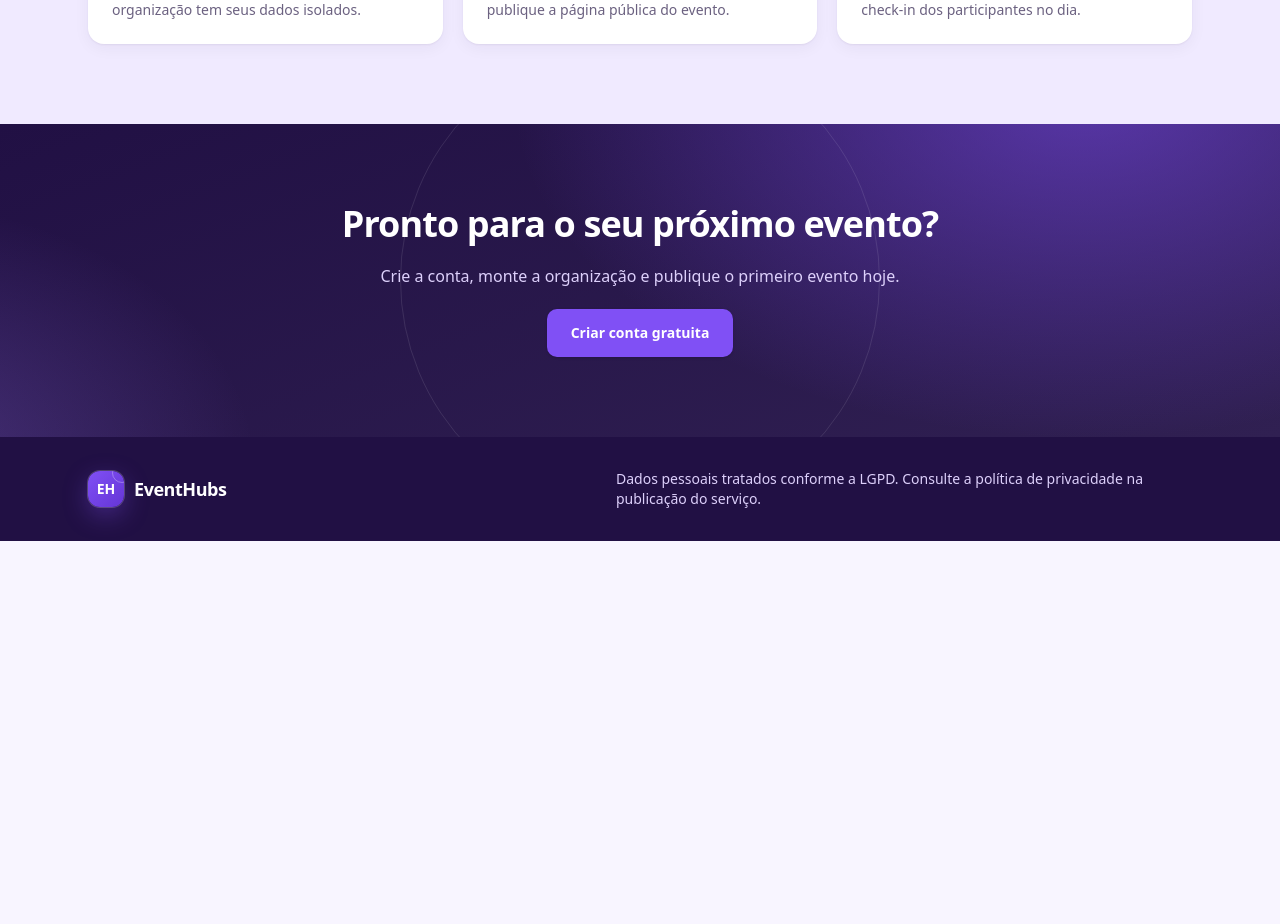
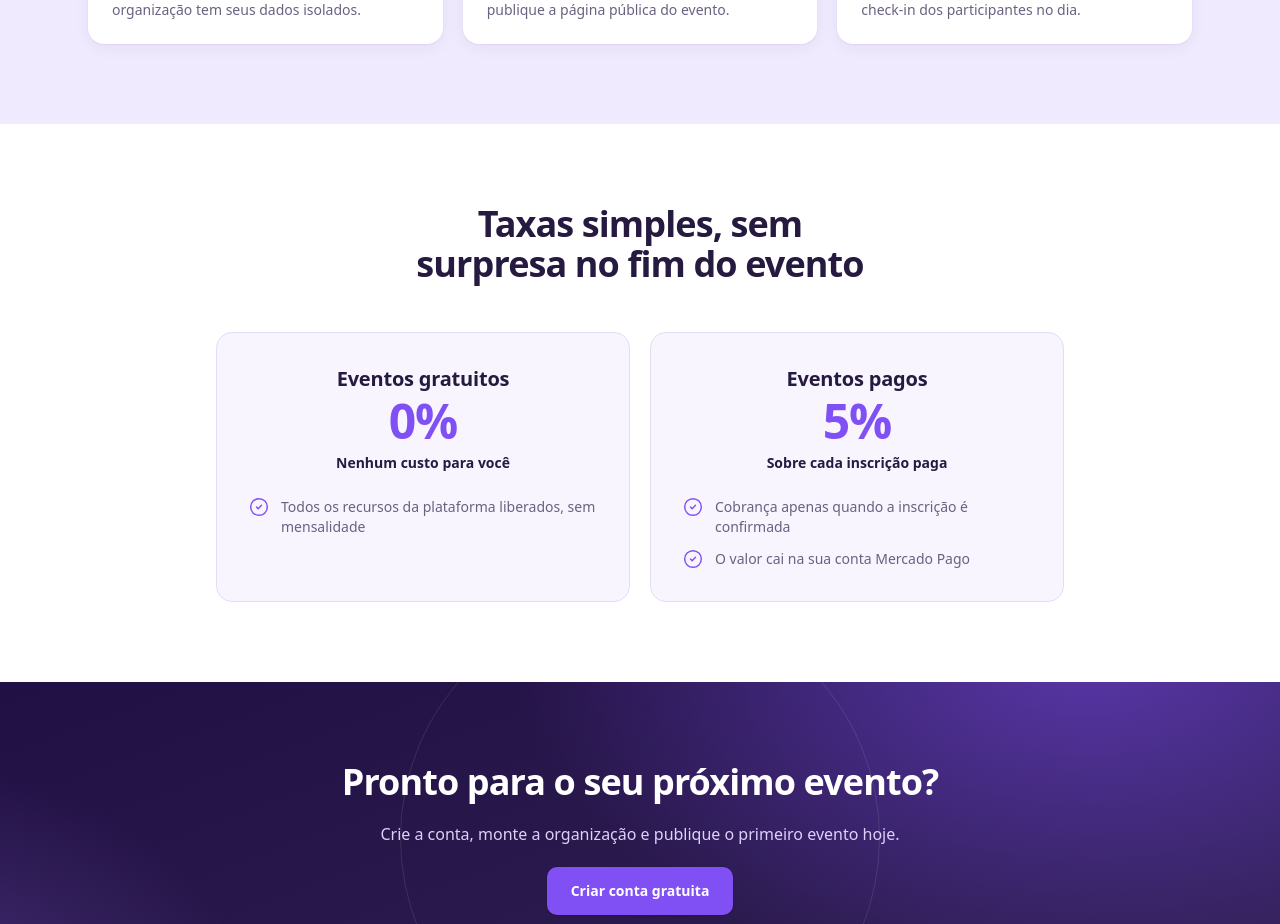
Before and after one commit to developer-appchurch/eventhubs, a Next.js app: page / in a window 1280 px wide. Shown: the part 1840-2764 px from the top of the page. Before the commit the page ends 2381 px from the top, so only its background shows below. Built offline with nearby package versions, Linux system fonts and the light colour scheme.

Commit message:
Adiciona bloco de taxas na home, abaixo de Como funciona
Co-Authored-By: Claude Opus 5.5 <noreply@anthropic.com>
Claude-Session: https://claude.ai/code/session_016ydi515ifvh3vLe8t3MwUz

```diff
--- a/src/app/page.tsx
+++ b/src/app/page.tsx
@@ -17,6 +17,11 @@ const STEPS = [
   { n: "1", title: "Crie sua organização", text: "Reúna eventos, formulários e equipe. Cada organização tem seus dados isolados." },
   { n: "2", title: "Configure e publique", text: "Defina ingressos, monte o formulário e publique a página pública do evento." },
   { n: "3", title: "Receba e confirme", text: "Acompanhe inscrições e pagamentos e faça o check-in dos participantes no dia." },
+];
+
+const PRICING = [
+  { label: "Eventos gratuitos", value: "0%", note: "Nenhum custo para você", items: ["Todos os recursos da plataforma liberados, sem mensalidade"] },
+  { label: "Eventos pagos", value: "5%", note: "Sobre cada inscrição paga", items: ["Cobrança apenas quando a inscrição é confirmada", "O valor cai na sua conta Mercado Pago"] },
 ];
 
 export default function HomePage() {
@@ -109,6 +114,31 @@ export default function HomePage() {
         </div>
       </section>
 
+      <section className="bg-surface py-20">
+        <div className="mx-auto max-w-4xl px-4 sm:px-6">
+          <h2 className="mx-auto max-w-2xl text-center text-3xl font-bold tracking-tight sm:text-4xl">
+            Taxas simples, sem surpresa no fim do evento
+          </h2>
+          <ul className="mt-12 grid gap-5 md:grid-cols-2">
+            {PRICING.map((plan) => (
+              <li key={plan.label} className="rounded-(--radius-card) border border-line bg-canvas p-8 text-center">
+                <h3 className="text-xl font-semibold">{plan.label}</h3>
+                <p className="mt-1 text-5xl font-extrabold tracking-tight text-brand-600">{plan.value}</p>
+                <p className="mt-2 text-sm font-semibold">{plan.note}</p>
+                <ul className="mt-6 grid gap-3 text-left text-sm text-ink-muted">
+                  {plan.items.map((item) => (
+                    <li key={item} className="flex items-start gap-3">
+                      <Icon name="check" className="size-5 shrink-0 text-brand-600" />
+                      {item}
+                    </li>
+                  ))}
+                </ul>
+              </li>
+            ))}
+          </ul>
+        </div>
+      </section>
+
       <section data-surface="dark" className="bg-hero relative isolate overflow-hidden py-20 text-center text-white">
         <div aria-hidden="true" className="pointer-events-none absolute left-1/2 top-1/2 -z-10 size-[30rem] -translate-x-1/2 -translate-y-1/2 rounded-full border border-white/10" />
         <div className="mx-auto grid max-w-2xl justify-items-center gap-5 px-4">
```
